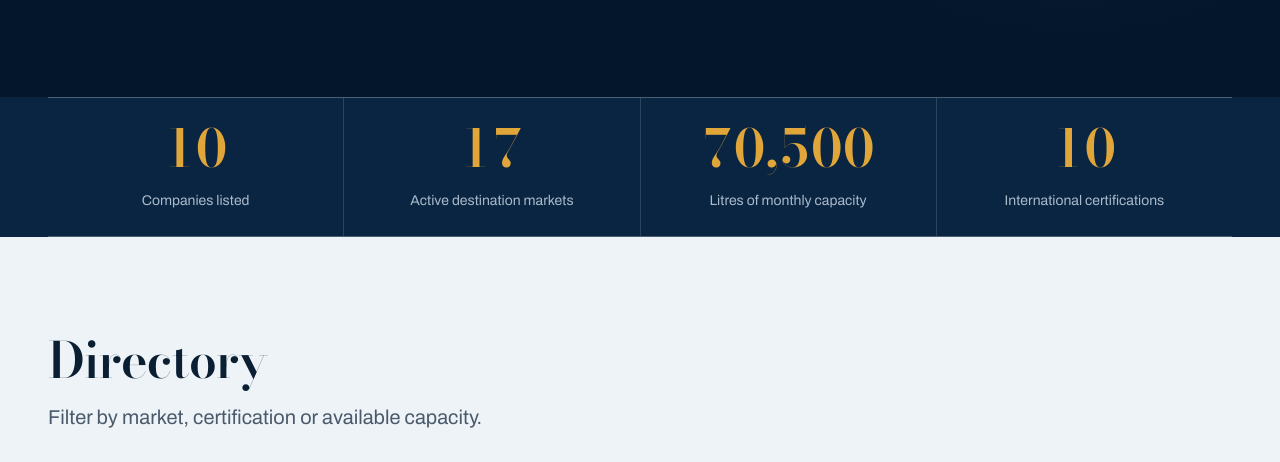
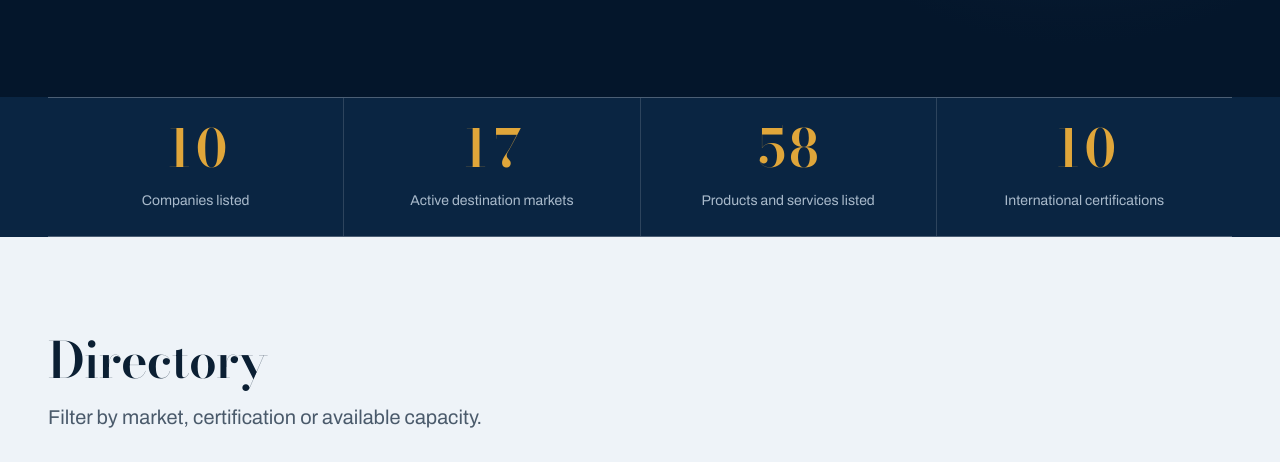
Before and after one commit to ricardo07ortega04-ux/export_offer, a website: page index.html in a window 1280 px wide. Shown: the part 780-1242 px from the top of the page. Drawn offline with Linux system fonts and the light colour scheme.

Commit message:
Datos Inicio

```diff
--- a/app.js
+++ b/app.js
@@ -163,7 +163,8 @@
       empresas: SE.empresas.length,
       mercados: unicos('mercados'),
       certs: unicos('certs'),
-      capacidad: SE.empresas.reduce(function (a, c) { return a + (c.capacidad || 0); }, 0)
+      // Total de productos y servicios que ofrecen las empresas publicadas
+      oferta: SE.empresas.reduce(function (a, c) { return a + c.productos.length; }, 0)
     };
     document.querySelectorAll('[data-stat]').forEach(function (el) {
       var v = valores[el.getAttribute('data-stat')];
--- a/data.js
+++ b/data.js
@@ -126,7 +126,7 @@ window.SE = {
           "heroCta2": "Enviar un requerimiento",
           "statEmpresas": "Empresas en el directorio",
           "statMercados": "Mercados de destino activos",
-          "statCapacidad": "Litros mensuales de capacidad",
+          "statOferta": "Productos y servicios en catálogo",
           "statCert": "Certificaciones internacionales",
           "dirTitle": "Directorio",
           "dirLead": "Filtra por mercado, certificación o capacidad disponible.",
@@ -264,7 +264,7 @@ window.SE = {
           "heroCta2": "Post a sourcing brief",
           "statEmpresas": "Companies listed",
           "statMercados": "Active destination markets",
-          "statCapacidad": "Litres of monthly capacity",
+          "statOferta": "Products and services listed",
           "statCert": "International certifications",
           "dirTitle": "Directory",
           "dirLead": "Filter by market, certification or available capacity.",
--- a/index.html
+++ b/index.html
@@ -130,7 +130,7 @@
       <div class="stats-grid">
         <div class="stat"><p class="stat-n" data-count="10" data-stat="empresas">10</p><p class="stat-l" data-i18n="statEmpresas">Empresas en el directorio</p></div>
         <div class="stat"><p class="stat-n" data-count="17" data-stat="mercados">17</p><p class="stat-l" data-i18n="statMercados">Mercados de destino activos</p></div>
-        <div class="stat"><p class="stat-n" data-count="70500" data-stat="capacidad">70,500</p><p class="stat-l" data-i18n="statCapacidad">Litros mensuales de capacidad</p></div>
+        <div class="stat"><p class="stat-n" data-count="152" data-stat="oferta">152</p><p class="stat-l" data-i18n="statOferta">Productos y servicios en catálogo</p></div>
         <div class="stat"><p class="stat-n" data-count="10" data-stat="certs">10</p><p class="stat-l" data-i18n="statCert">Certificaciones internacionales</p></div>
       </div>
     </div>
```
